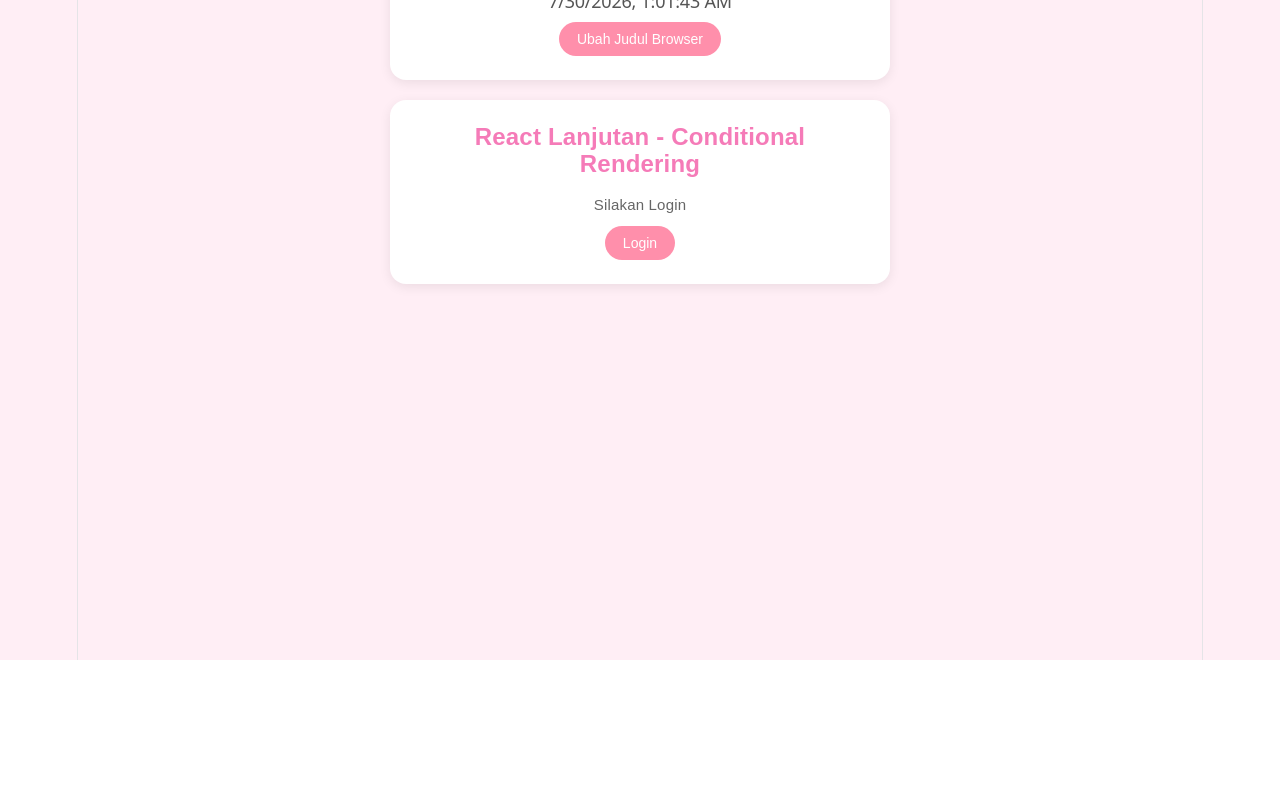
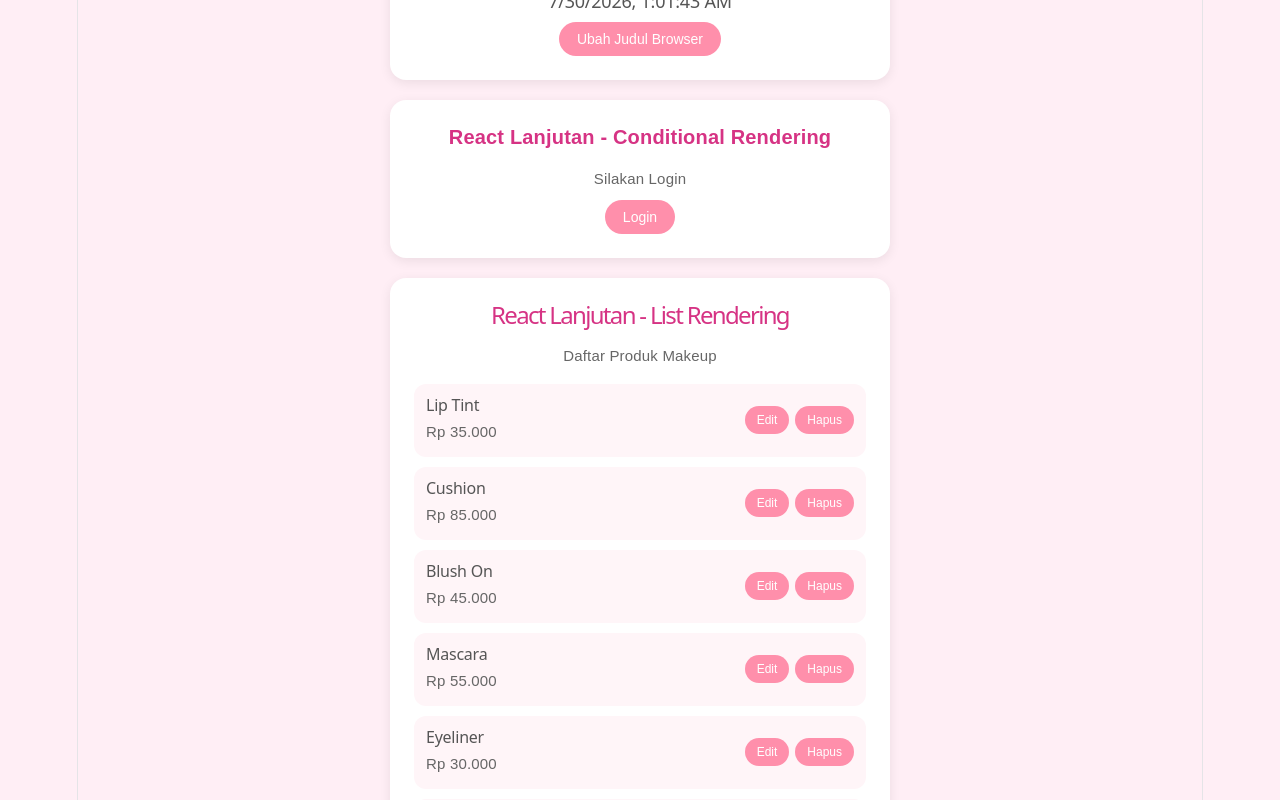
Before and after one commit to sabilabunga38-jpg/react-three, a React (Vite) app: page / in a window 1280 px wide. Shown: the part 140-940 px from the top of the page. Before the commit the page ends 800 px from the top, so only its background shows below. Built offline with nearby package versions, Linux system fonts and the light colour scheme.

Commit message:
Add Day 3 list rendering

```diff
--- a/src/App.css
+++ b/src/App.css
@@ -23,9 +23,9 @@ body{
   box-shadow:0 3px 12px rgba(0,0,0,.08);
 }
 
-h3{
+h1{
   margin:0 0 15px;
-  color:#f57bb8;
+  color:#d63384;
   font-size:24px;
 }
 
@@ -33,6 +33,12 @@ h2{
   margin:10px 0;
   color:#555;
   font-size:18px;
+}
+
+h3{
+  margin:0 0 15px;
+  color:#d63384;
+  font-size:20px;
 }
 
 p{
@@ -68,3 +74,41 @@ button{
 button:hover{
   background:#ff6f9c;
 }
+
+.product-list{
+  display:flex;
+  flex-direction:column;
+  gap:10px;
+  margin-top:15px;
+}
+
+.product-item{
+  display:flex;
+  justify-content:space-between;
+  align-items:center;
+  gap:10px;
+  padding:12px;
+  background:#fff5f8;
+  border-radius:12px;
+  text-align:left;
+}
+
+.product-item h2{
+  margin:0;
+  font-size:16px;
+  color:#555;
+}
+
+.product-item p{
+  margin:4px 0 0;
+}
+
+.product-actions{
+  display:flex;
+  gap:6px;
+}
+
+.product-actions button{
+  padding:7px 12px;
+  font-size:12px;
+}
--- a/src/App.tsx
+++ b/src/App.tsx
@@ -1,5 +1,6 @@
 import UseEffect from "./assets/components/UseEffect";
 import Conditional from "./assets/components/Conditional";
+import ListRendering from "./assets/components/ListRendering";
 import "./app.css";
 
 function App() {
@@ -7,6 +8,7 @@ function App() {
     <div className="app">
       <UseEffect />
       <Conditional />
+      <ListRendering />
     </div>
   );
 }
--- /dev/null
+++ b/src/assets/components/ListRendering.tsx
@@ -0,0 +1,45 @@
+type Product = {
+  id: number;
+  name: string;
+  price: number;
+};
+
+function ListRendering() {
+  const products: Product[] = [
+    { id: 1, name: "Lip Tint", price: 35000 },
+    { id: 2, name: "Cushion", price: 85000 },
+    { id: 3, name: "Blush On", price: 45000 },
+    { id: 4, name: "Mascara", price: 55000 },
+    { id: 5, name: "Eyeliner", price: 30000 },
+    { id: 6, name: "Eyeshadow", price: 95000 },
+    { id: 7, name: "Loose Powder", price: 60000 },
+    { id: 8, name: "Concealer", price: 50000 },
+    { id: 9, name: "Highlighter", price: 70000 },
+    { id: 10, name: "Setting Spray", price: 65000 }
+  ];
+
+  return (
+    <div className="container">
+      <h1>React Lanjutan - List Rendering</h1>
+      <p>Daftar Produk Makeup</p>
+
+      <div className="product-list">
+        {products.map((product) => (
+          <div className="product-item" key={product.id}>
+            <div>
+              <h2>{product.name}</h2>
+              <p>Rp {product.price.toLocaleString("id-ID")}</p>
+            </div>
+
+            <div className="product-actions">
+              <button>Edit</button>
+              <button>Hapus</button>
+            </div>
+          </div>
+        ))}
+      </div>
+    </div>
+  );
+}
+
+export default ListRendering;
```
